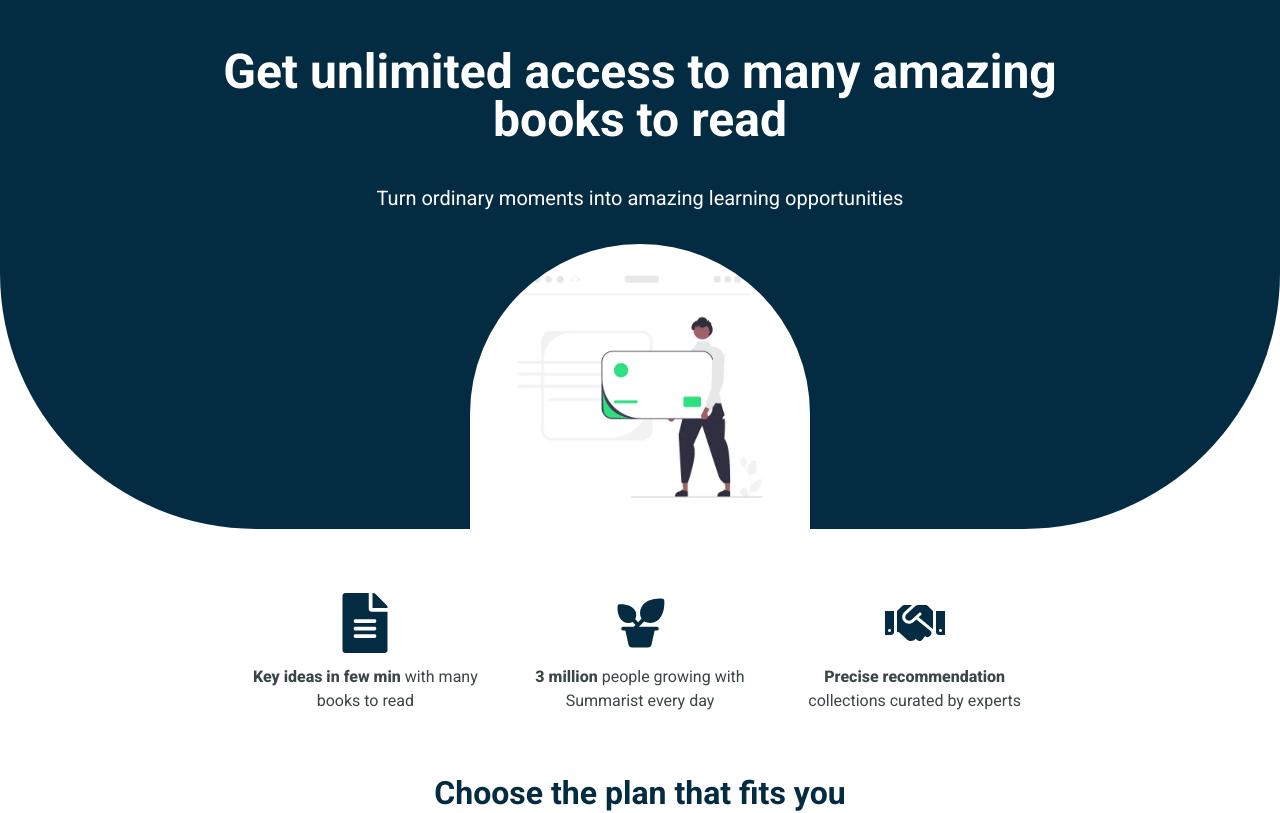
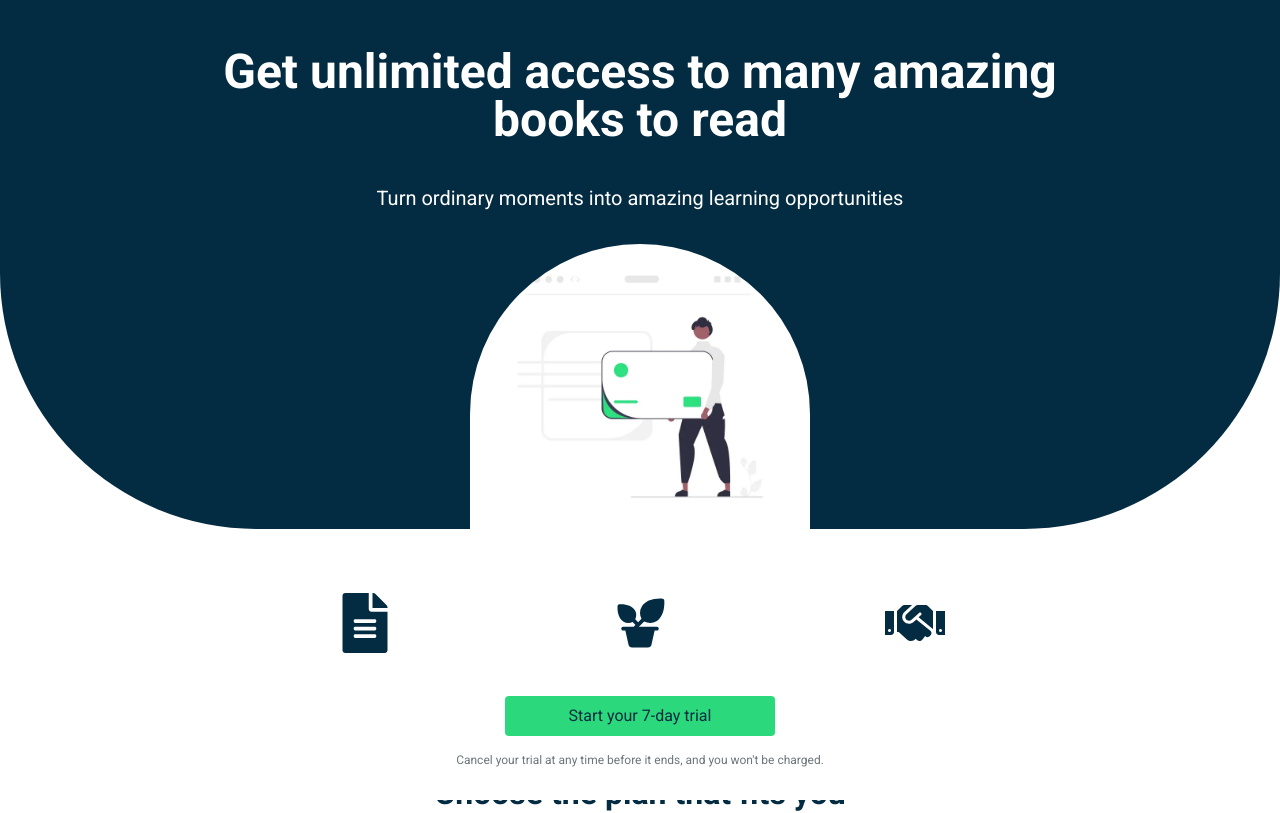
Before and after one commit to Noah-code1210/Summarist-Project, a Next.js app: page /choose-plan in a window 1280 px wide. Shown: the top 813 px of the page. Built offline with nearby package versions, Linux system fonts and the light colour scheme.

Commit message:
Sticky button

```diff
--- a/src/app/choose-plan/page.jsx
+++ b/src/app/choose-plan/page.jsx
@@ -91,6 +91,16 @@ function choosePlan() {
                 </div>
               </div>
             </div>
+            <div className="bg-white sticky bottom-0 z-1 py-8 flex flex-col items-center gap-4">
+              <span>
+                <button className="bg-[#2bd97c] text-[#032b41] h-10 rounded-sm transition-all flex items-center justify-center min-w-[270px]">
+                  Start your 7-day trial
+                </button>
+              </span>
+              <div className="text-xs text-[#6b757b] text-center">
+                Cancel your trial at any time before it ends, and you won't be charged.
+              </div>
+            </div>
           </div>
         </div>
       </div>
```
